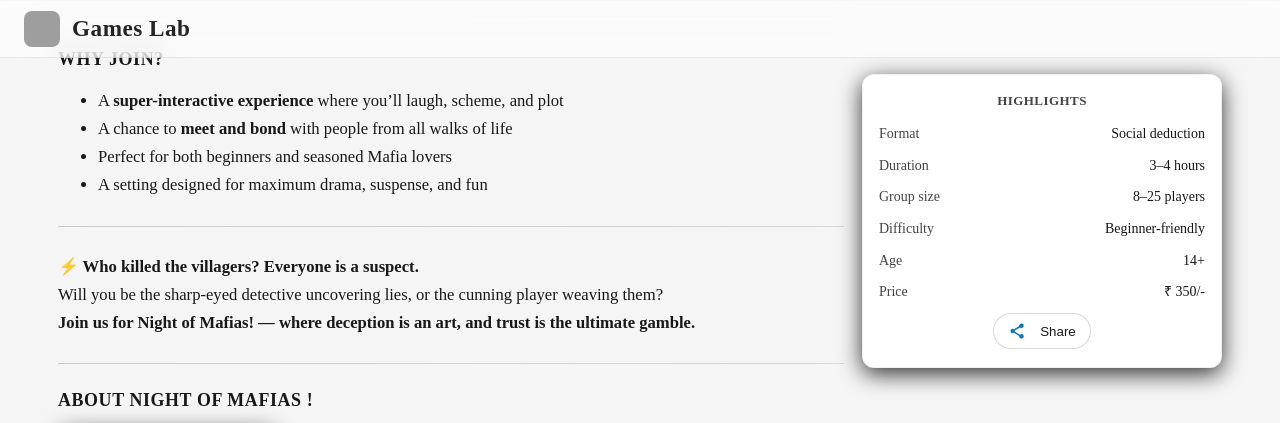
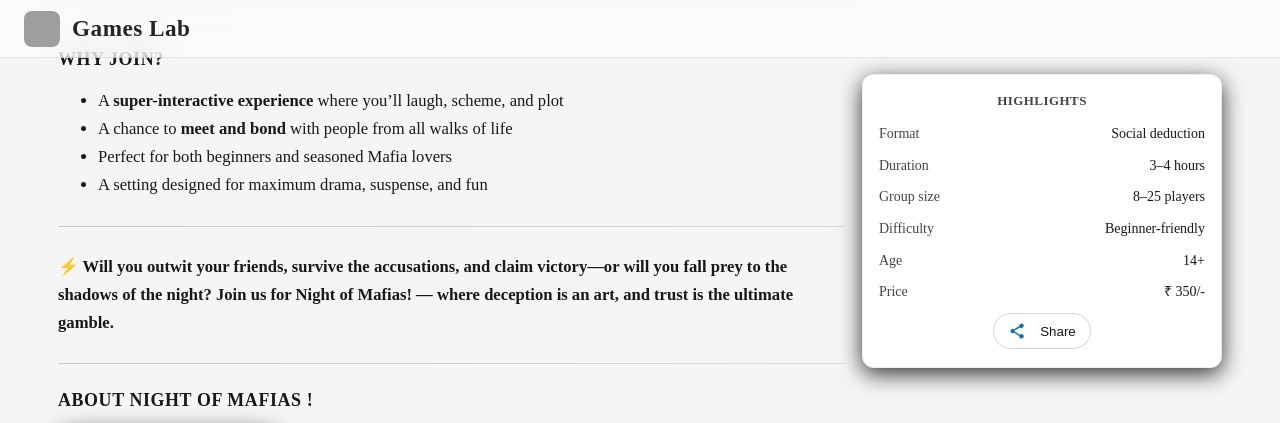
Before and after one commit to gameslabbangalore-maker/website, a Jekyll site: the page built from _events/night-of-mafias.md, in a window 1280 px wide and 900 px high, scrolled down 1292 px, cut to the strip 0-423 px from the top of the window. Built offline with Jekyll 4.4.1, drawn with Linux system fonts in a browser that asks for light colours; grey boxes are pictures that could not be loaded.

Commit message:
Fix contact phone menu layout and update event copy

```diff
--- a/_events/night-of-mafias.md
+++ b/_events/night-of-mafias.md
@@ -48,7 +48,6 @@
   - A setting designed for maximum drama, suspense, and fun
 
 closing: |
-  **⚡ Who killed the villagers? Everyone is a suspect.**
-  Will you be the sharp-eyed detective uncovering lies, or the cunning player weaving them?
+  **⚡ Will you outwit your friends, survive the accusations, and claim victory—or will you fall prey to the shadows of the night?**
   **Join us for Night of Mafias! — where deception is an art, and trust is the ultimate gamble.**
 ---
--- a/_includes/contact.html
+++ b/_includes/contact.html
@@ -15,16 +15,16 @@
         <path fill="currentColor" d="M6.62 10.79a15.053 15.053 0 0 0 6.59 6.59l2.2-2.2a1 1 0 0 1 1.02-.24c1.12.37 2.33.57 3.57.57a1 1 0 0 1 1 1V20a1 1 0 0 1-1 1C10.07 21 3 13.93 3 5a1 1 0 0 1 1-1h3.5a1 1 0 0 1 1 1c0 1.24.2 2.45.57 3.57a1 1 0 0 1-.24 1.02l-2.21 2.2Z"/>
       </svg>
 
-      <!-- IMPORTANT: keep id + data-tel -->
-      <a id="phone-link" class="link" href="#" data-tel="+917676099857" role="button" aria-expanded="false">
-  +91&nbsp;76760&nbsp;99857
-</a>
-
       <!-- IMPORTANT: keep id + hidden -->
       <div id="phone-menu" class="phone-menu" hidden>
         <a id="call-now" href="tel:+917676099857">Call</a>
         <a id="wa-now"   href="https://wa.me/917676099857" target="_blank" rel="noopener">WhatsApp</a>
       </div>
+
+      <!-- IMPORTANT: keep id + data-tel -->
+      <a id="phone-link" class="link" href="#" data-tel="+917676099857" role="button" aria-expanded="false">
+        +91&nbsp;76760&nbsp;99857
+      </a>
     </li>
 
     <!-- Email -->
--- a/_includes/styles/contact.css
+++ b/_includes/styles/contact.css
@@ -11,7 +11,7 @@
 .link:hover{color:var(--accent);}
 .email-text{overflow-wrap:anywhere;word-break:break-word;line-break:anywhere;}
 .phone-wrap{position:relative;}
-.phone-menu{position:absolute;bottom:100%;left:40px;margin-bottom:6px;background:var(--card);border-radius:10px;box-shadow:0 8px 24px rgba(0,0,0,.4);padding:8px;display:flex;gap:8px;z-index:5;}
+.phone-menu{position:absolute;top:0;left:40px;bottom:auto;transform:translate3d(0,calc(-100% - 6px),0);margin:0;background:var(--card);border-radius:10px;box-shadow:0 8px 24px rgba(0,0,0,.4);padding:8px;display:flex;gap:8px;z-index:5;}
 .phone-menu[hidden]{display:none;}
 .phone-menu a{display:inline-block;padding:8px 12px;border-radius:999px;text-decoration:none;font-weight:700;background:rgba(255,255,255,.06);color:var(--text-main) !important;}
 .phone-menu a:hover{background:rgba(255,255,255,.12);color:var(--accent) !important;}
```
